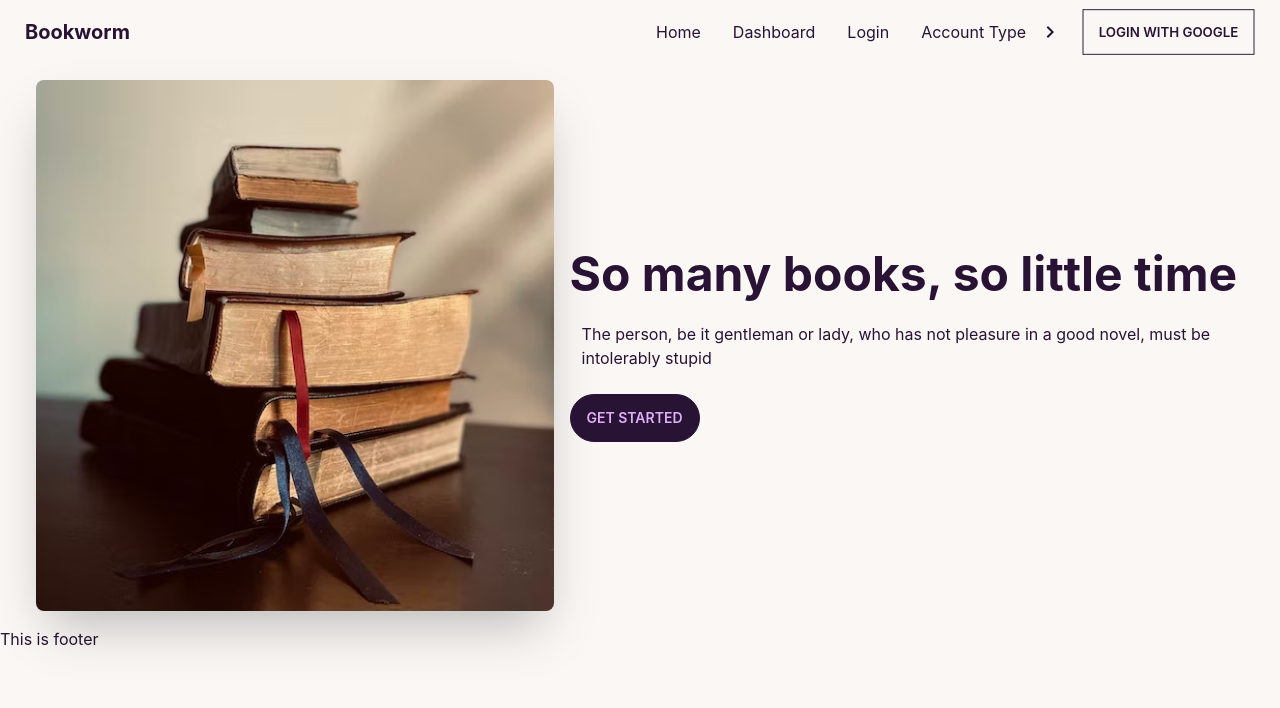
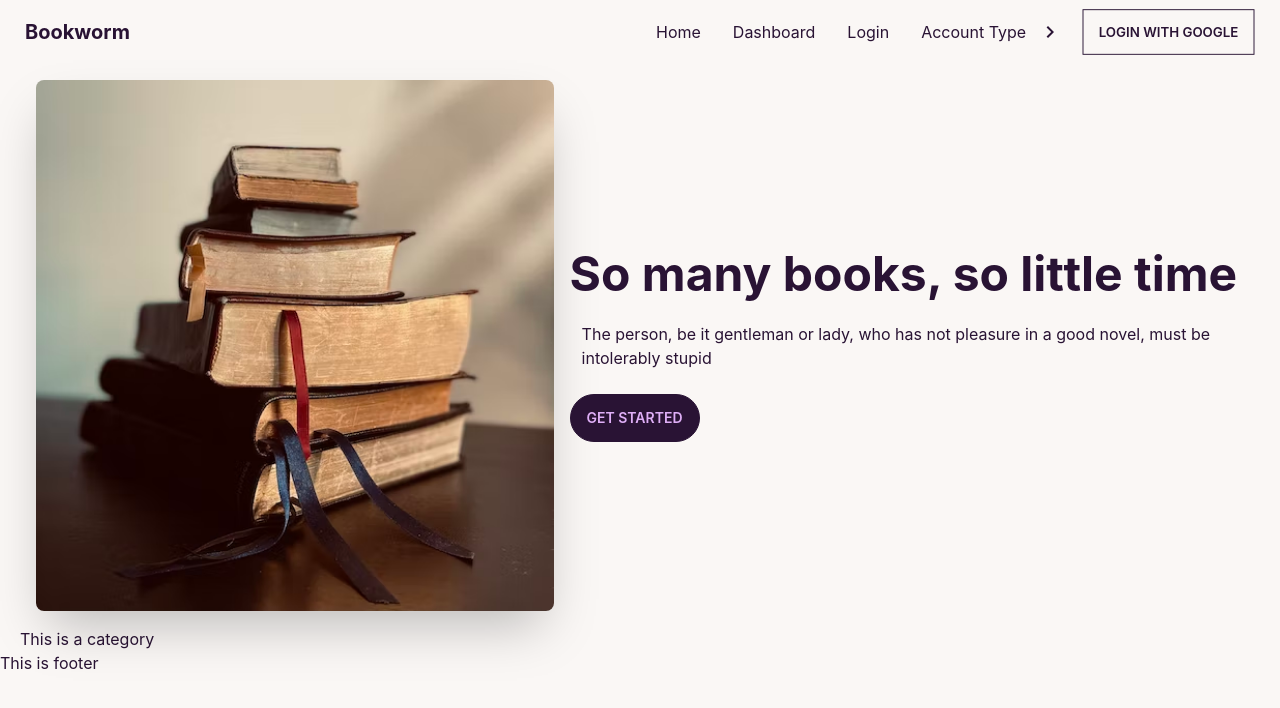
Before and after one commit to tawhidulshehzad/used-products-resale-clients-side, a React (Create React App) app: page / in a window 1280 px wide. Shown: the top 708 px of the page. Built offline with nearby package versions, Linux system fonts and the light colour scheme.

Commit message:
banner added

```diff
--- /dev/null
+++ b/src/Pages/Category/Category/Category.js
@@ -0,0 +1,11 @@
+import React from "react";
+
+const Category = () => {
+  return (
+    <div>
+      <h2>This is a category</h2>
+    </div>
+  );
+};
+
+export default Category;
--- /dev/null
+++ b/src/Pages/Category/Products/Products.js
@@ -0,0 +1,11 @@
+import React from "react";
+
+const Products = () => {
+  return (
+    <div>
+      <h2>this is a product</h2>
+    </div>
+  );
+};
+
+export default Products;
--- a/src/Pages/Home/Home/Home.js
+++ b/src/Pages/Home/Home/Home.js
@@ -1,10 +1,12 @@
 import React from "react";
+import Category from "../../Category/Category/Category";
 import Banner from "../Banner/Banner";
 
 const Home = () => {
   return (
     <div className="mx-5">
       <Banner></Banner>
+      <Category></Category>
     </div>
   );
 };
```
Also changed, not shown: src/firebase/Routes/Routes/Routes.js (+10 -0 lines).
